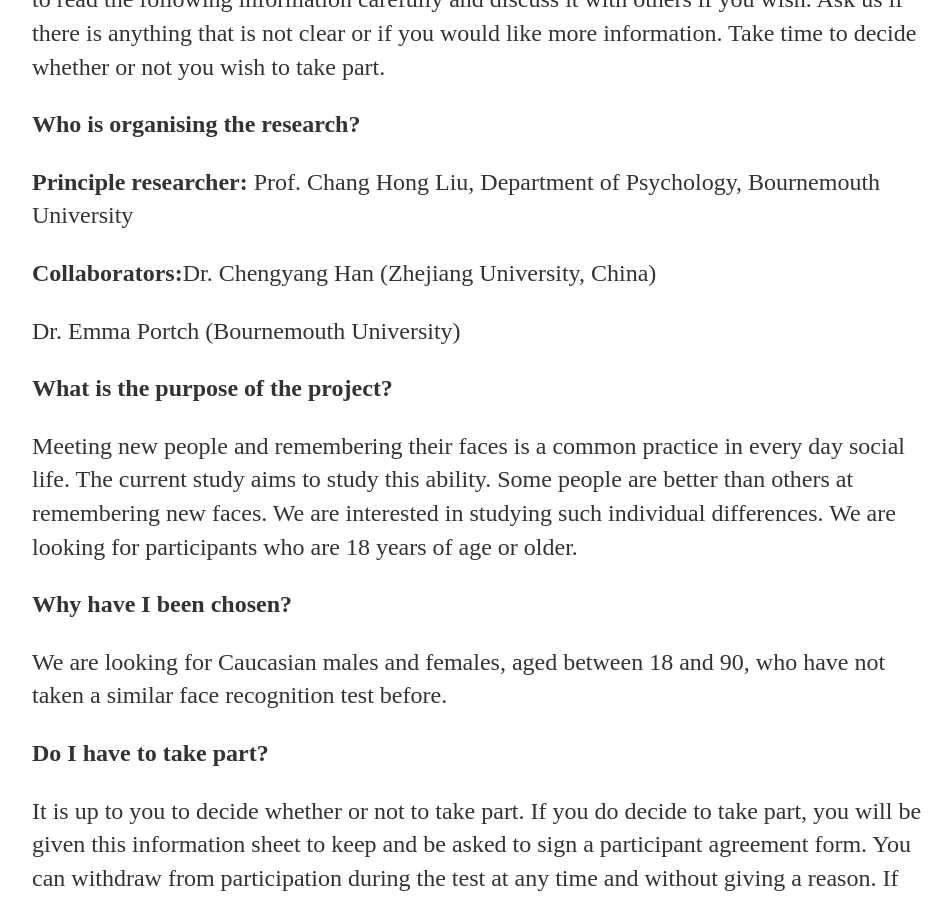
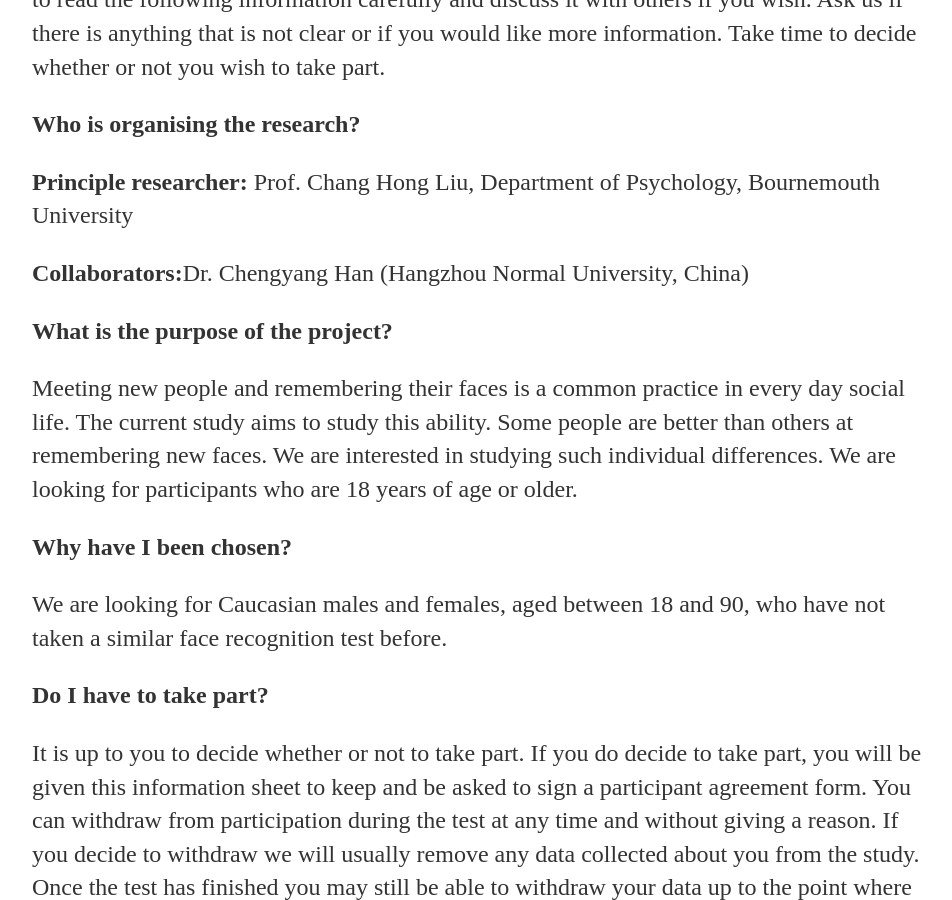
Before and after one commit to chengyanghan/chengyanghan.github.io, a Jekyll site: the page built from experiment/cfmt/index.html, in a window 1280 px wide and 900 px high, scrolled down 667 px. Shown: the whole window, without its empty margins (160-1112 px from the left). Built offline with Jekyll 4.4.1, drawn with Linux system fonts in a browser that asks for light colours.

Commit message:
Update index.html

```diff
--- a/experiment/cfmt/index.html
+++ b/experiment/cfmt/index.html
@@ -3,7 +3,7 @@ layout: defaultExp
 title: Chengyang Han
 ---
 <div class="blurb">
-	<h4><b>Please press <a href="https://pavlovia.org/run/chengyang/cfmt_morphed3/html/"><button>Yes, I Consent</button></a> to begin with this experiment.</b></h4>
+	<h4><b>Please press <a href="https://run.pavlovia.org/liuc/cfmt_liucwhite/html/"><button>Yes, I Consent</button></a> to begin with this experiment.</b></h4>
 	<p><i><b>N.B.</b> By pressing the consent button means you have read the participant information sheet below and agree to participate this experiment. Otherwise, you can close this website to quit this experiment. </i></p>
 
 	<h4><b>Participant Information Sheet</b></h4>
@@ -26,9 +26,8 @@ title: Chengyang Han
 
 <p><b>Principle researcher:</b> 	Prof. Chang Hong Liu, Department of Psychology, Bournemouth University </p>
 
-<p><b>Collaborators:</b>Dr. Chengyang Han (Zhejiang University, China) </p>
+<p><b>Collaborators:</b>Dr. Chengyang Han (Hangzhou Normal University, China) </p>
 
-<p>Dr. Emma Portch (Bournemouth University) </p>
 
 
 <p><b>What is the purpose of the project? </b></p>
```
